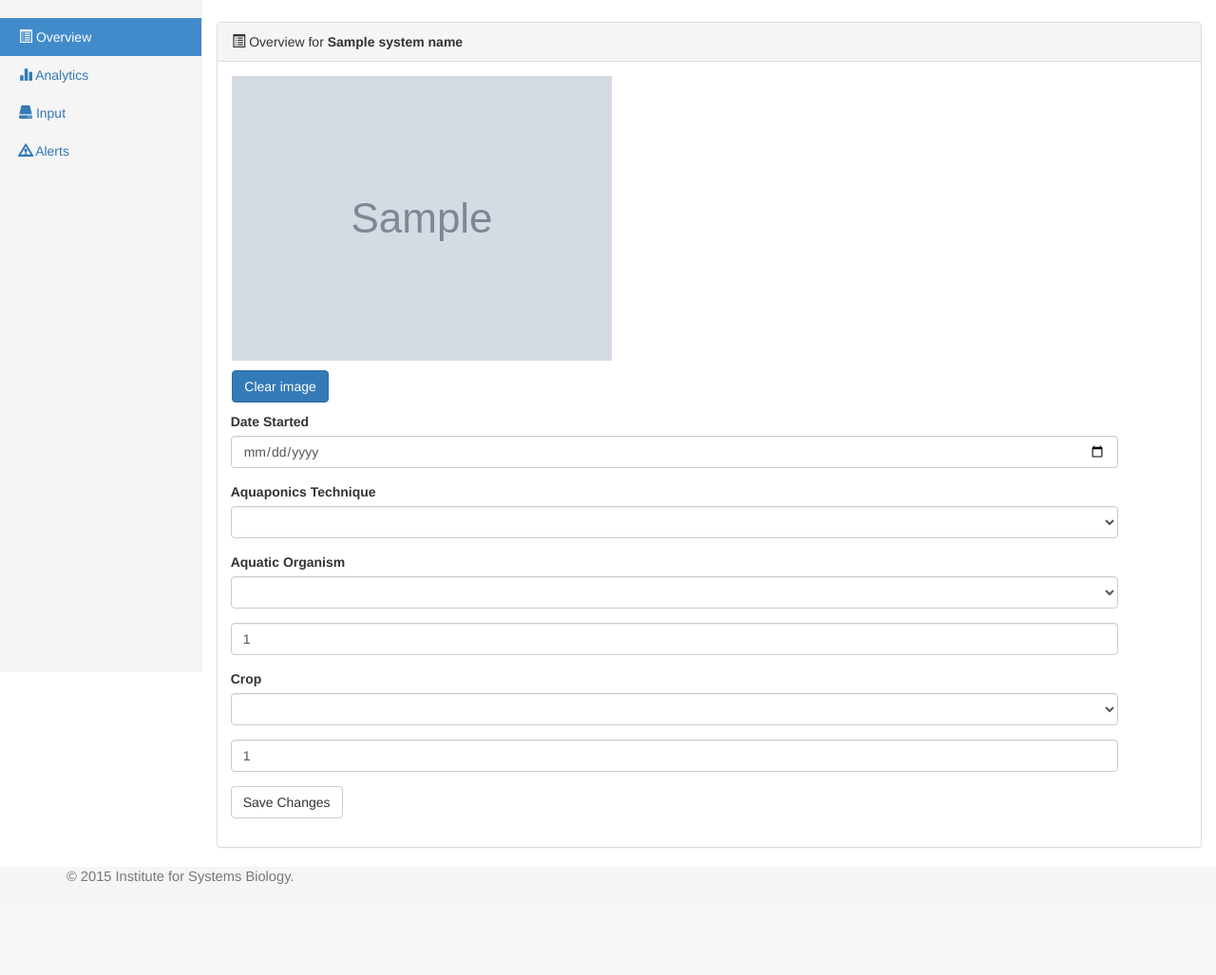
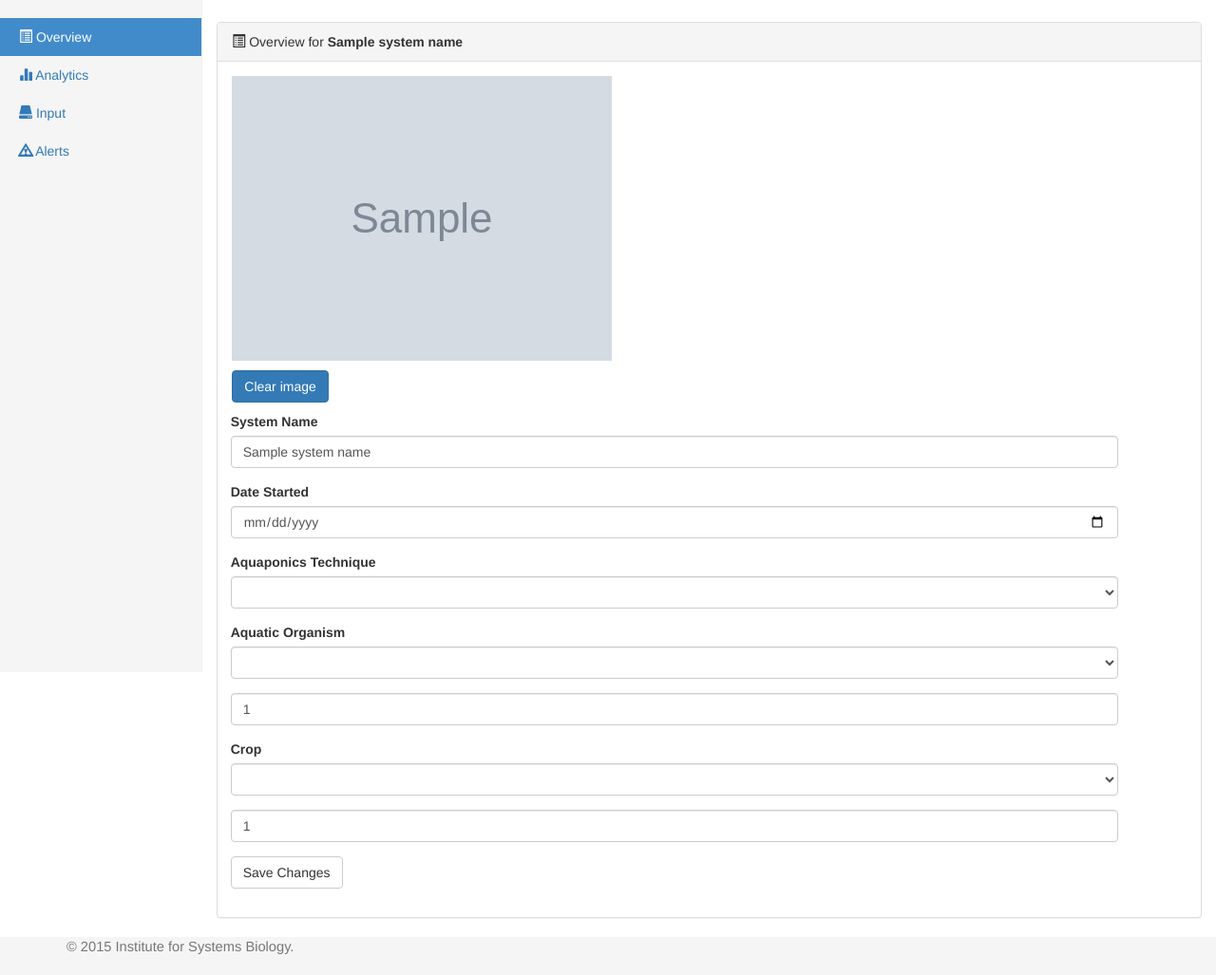
Before and after one commit to baliga-lab/aqxWeb, a Flask app: template templates/system_details.html in a window 1280 px wide. Shown: the part 52-1079 px from the top of the page at 95% size. Before the commit the page ends 983 px from the top, so only its background shows below. Run offline with Flask 2, Linux system fonts and the light colour scheme; the template is opened without the code that fills it: most values are stand-ins (such as "Sample title", 1, 10 or a date in 2020); grey boxes marked "Sample" are stand-in pictures; some libraries are stand-ins or nearby versions.

Commit message:
can modify system name

```diff
--- a/app.py
+++ b/app.py
@@ -323,6 +323,7 @@
 @requires_login
 def update_system_details():
     app.logger.debug('update system details')
+    system_name = request.form['system-name']
     sys_uid = request.form['system-uid']
     date_str = request.form['start-date']
     aqx_tech = request.form['aqx-technique']
@@ -330,8 +331,8 @@
     num_aquatic_org = request.form['num-aquatic-org']
     crop = request.form['crop']
     num_crops = request.form['num-crops']
-
     data = {}
+    data['system_name'] = system_name
     if date_str:
         data['start_date'] = datetime.strptime(date_str, '%Y-%m-%d').date()
     if aqx_tech:
--- a/aqxdb.py
+++ b/aqxdb.py
@@ -103,6 +103,9 @@
         num_orgs = 0
         num_crops = 0
         query = "update systems set "
+        if 'system_name' in data:
+            setters.append('name=%s')
+            params.append(data['system_name'])
         if 'start_date' in data:
             setters.append('start_date=%s')
             params.append(data['start_date'])
--- a/templates/system_details.html
+++ b/templates/system_details.html
@@ -51,6 +51,11 @@
               </dl> -->
               <form class="form-horizontal" method="post" action="{{url_for('update_system_details')}}" style="width: 90%; margin-left: 10pt;">
                 <input type="hidden" class="hidden" name="system-uid" value="{{system_uid}}"></input>
+                <div class="form-group">
+                  <label for="system-name">System Name</label>
+                  <input class="form-control" type="text" id="system-name" name="system-name" placeholder="System Name" value="{{system_name}}" required></input>
+                </div>
+
                 <div class="form-group">
                   <label for="start-date">Date Started</label>
                   <input class="form-control" type="date" id="start-date" name="start-date" value="{{start_date}}"></input>
```
